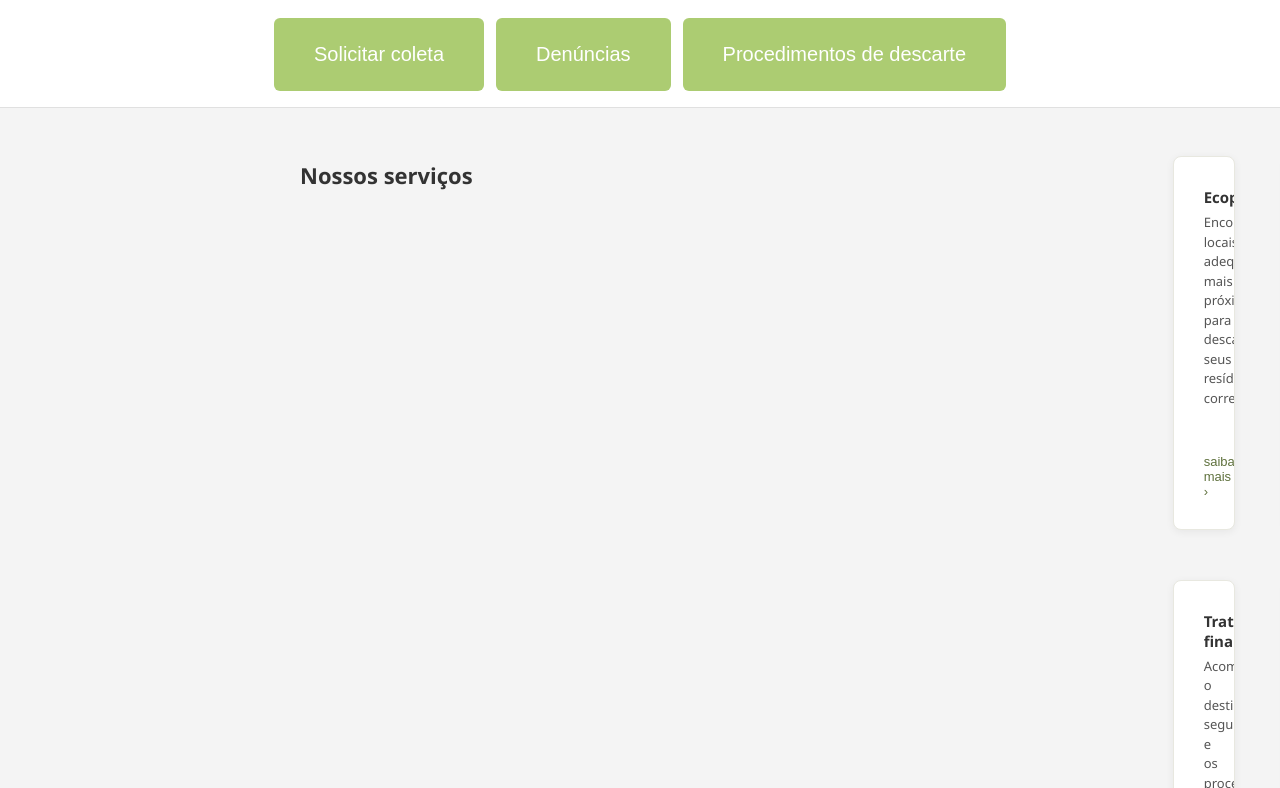
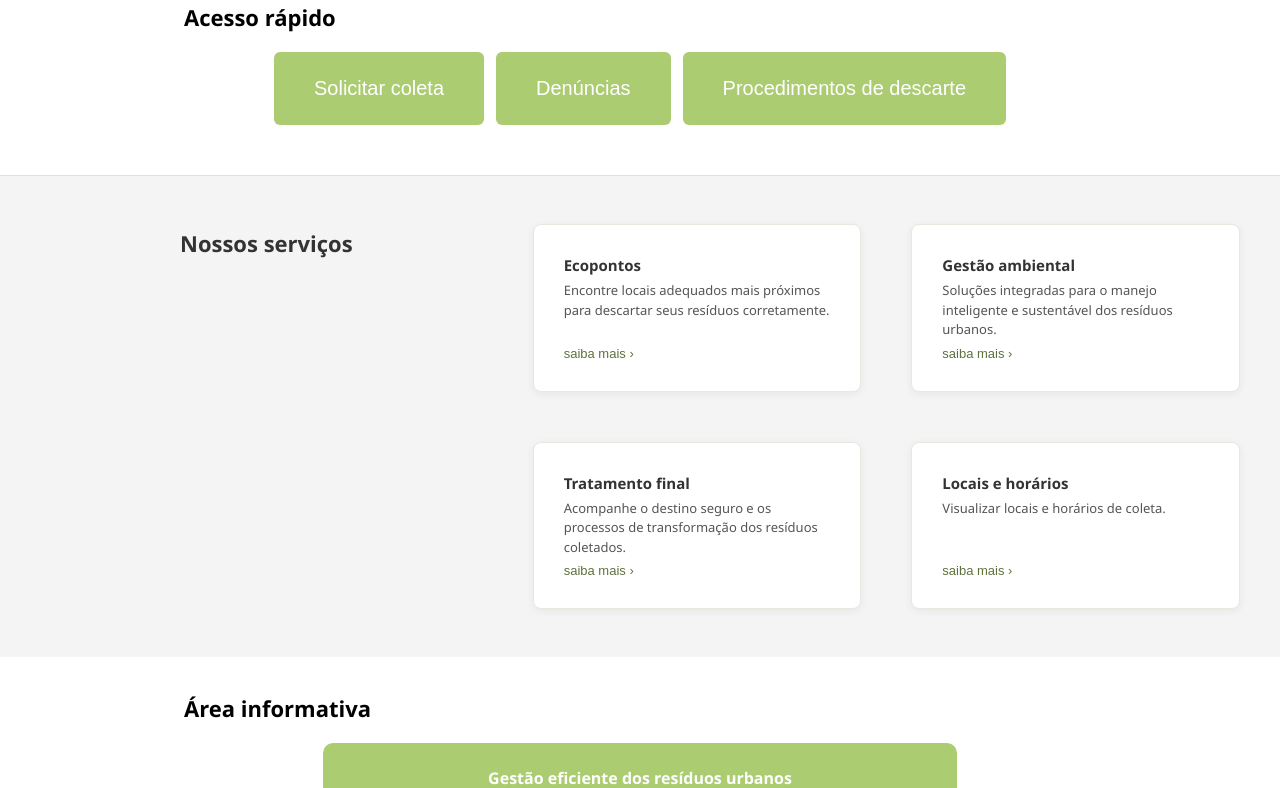
Before and after one commit to leticiascg/Sistema-Gestao-Ambiental, a React (Create React App) app in the folder gestao-ambiental/: page / in a window 1280 px wide. Shown: the part 612-1400 px from the top of the page. Built offline with nearby package versions, Linux system fonts and the light colour scheme.

Commit message:
Update Home css

```diff
--- a/gestao-ambiental/src/pages/Home.css
+++ b/gestao-ambiental/src/pages/Home.css
@@ -29,7 +29,7 @@
 /* Acesso rápido */
 
 .acesso-rapido {
-    padding: 16px 24px;
+    padding: 50px 24px;
     border-bottom: 1px solid #e0e0e0;
     display: flex;
     flex-direction: column;
@@ -43,7 +43,7 @@
     display: block;
     margin-bottom: 20px;
     align-self: flex-start;
-    padding-left: 280px;
+    padding-left: 160px;
 }
 
 .acesso-botoes {
@@ -73,10 +73,10 @@
 
 .servicos {
     background-color: #F4F4F4;
-    padding: 48px 40px 48px 300px;
+    padding: 48px 40px 48px 180px;
     display: flex;
     align-items: flex-start;
-    gap: 700px;
+    gap: 180px;
     position: relative;
     overflow: hidden;
     max-width: 100%;
@@ -97,7 +97,7 @@
     grid-template-columns: 1fr 1fr;
     gap: 50px;
     flex: 1;
-    max-width: 600px;
+    max-width: 900px;
 }
 
 .servico-card {
@@ -180,7 +180,7 @@
     font-weight: 600;
     margin-bottom: 20px;
     color: #000000;
-    padding-left: 280px;
+    padding-left: 160px;
 }
 
 .carrossel {
```
